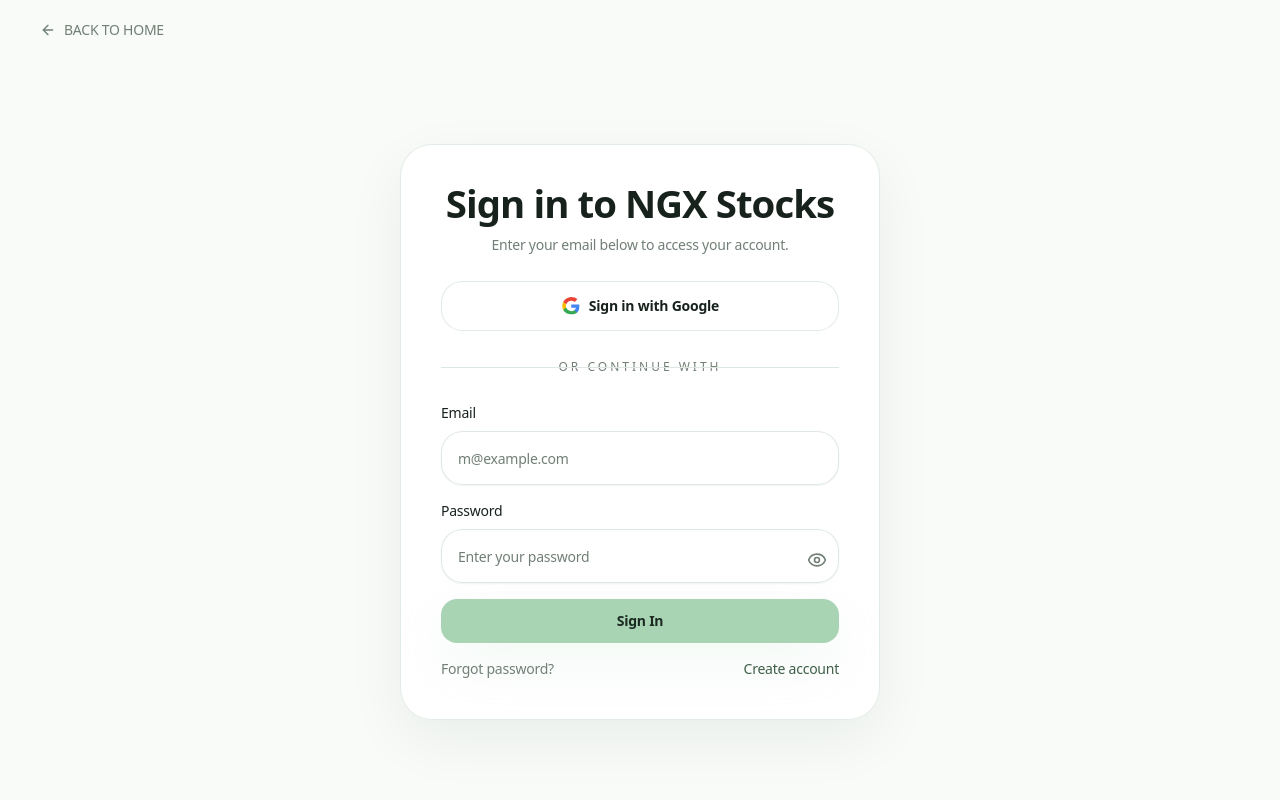
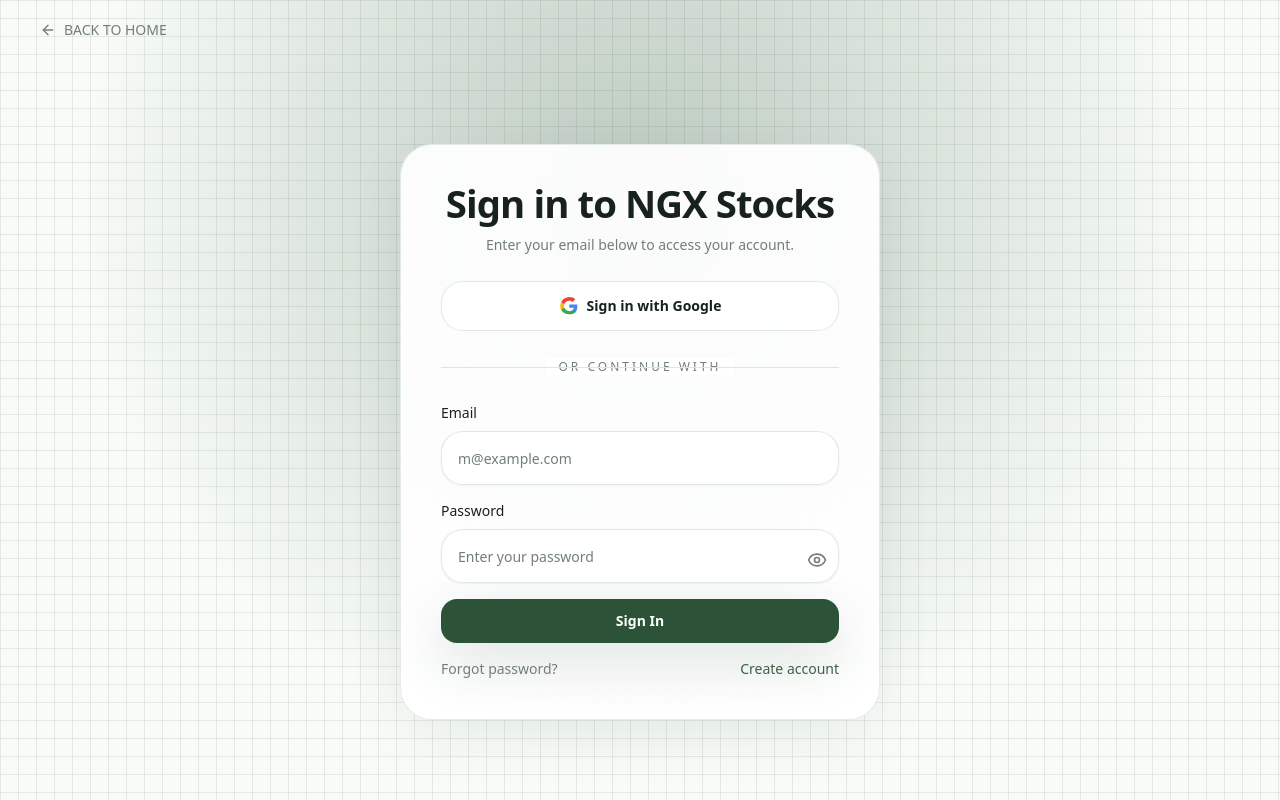
Before and after one commit to mlgeepee/NGX-STOCKS, a React (Vite) app: page /login in a window 1280 px wide. Built offline with nearby package versions, Linux system fonts and the light colour scheme; no server answers.

Commit message:
Add background gradient to the page

```diff
--- a/pages/Login.jsx
+++ b/pages/Login.jsx
@@ -115,7 +115,7 @@ export default function Login() {
   };
 
   return (
-    <div className="flex flex-col min-h-screen bg-background text-foreground">
+    <div className="flex flex-col min-h-screen text-foreground">
       <BackgroundGradient />
       {alert && (
         <Alert
@@ -220,7 +220,7 @@ export default function Login() {
 
               <button
                 type="submit"
-                className="w-full rounded-2xl bg-primary px-4 py-3 text-sm font-semibold text-primary-foreground shadow-glow transition hover:bg-primary/90 focus:outline-none focus:ring-2 focus:ring-primary/40"
+                className="w-full rounded-2xl bg-primary px-4 py-3 text-sm font-semibold text-white shadow-glow transition hover:bg-primary/90 focus:outline-none focus:ring-2 focus:ring-primary/40"
               >
                 Sign In
               </button>
--- a/pages/ResetPassword.jsx
+++ b/pages/ResetPassword.jsx
@@ -41,7 +41,7 @@ export default function ResetPassword() {
   };
 
   return (
-    <div className="flex flex-col min-h-screen bg-background text-foreground">
+    <div className="flex flex-col min-h-screen text-foreground">
       <BackgroundGradient />
       {alert && (
         <Alert
@@ -143,7 +143,7 @@ export default function ResetPassword() {
 
             <button
               type="submit"
-              className="w-full rounded-2xl bg-primary px-4 py-3 text-sm font-semibold text-primary-foreground shadow-glow transition hover:bg-primary/90 focus:outline-none focus:ring-2 focus:ring-primary/40"
+              className="w-full rounded-2xl bg-primary px-4 py-3 text-sm font-semibold text-white shadow-glow transition hover:bg-primary/90 focus:outline-none focus:ring-2 focus:ring-primary/40"
             >
               Update Password
             </button>
--- a/pages/SignUp.jsx
+++ b/pages/SignUp.jsx
@@ -54,7 +54,7 @@ export default function SignUp() {
   };
 
   return (
-    <div className="flex flex-col min-h-screen bg-background text-foreground">
+    <div className="flex flex-col min-h-screen text-foreground">
       <BackgroundGradient />
       {alert && (
         <Alert
@@ -179,7 +179,7 @@ export default function SignUp() {
 
             <button
               type="submit"
-              className="w-full rounded-2xl bg-primary px-4 py-3 text-sm font-semibold text-primary-foreground shadow-glow transition hover:bg-primary/90 focus:outline-none focus:ring-2 focus:ring-primary/40"
+              className="w-full rounded-2xl bg-primary px-4 py-3 text-sm font-semibold text-white shadow-glow transition hover:bg-primary/90 focus:outline-none focus:ring-2 focus:ring-primary/40"
             >
               Create account
             </button>
--- /dev/null
+++ b/src/App.css
@@ -0,0 +1,113 @@
+:root {
+  --card: #f8f5f0;
+  --ring: #2e7d32;
+  --input: #e0d6c9;
+  --muted: #f0e9e0;
+  --accent: #c8e6c9;
+  --border: #e0d6c9;
+  --radius: 0.5rem;
+  --chart-1: #4caf50;
+  --chart-2: #388e3c;
+  --chart-3: #2e7d32;
+  --chart-4: #1b5e20;
+  --chart-5: #0a1f0c;
+  --popover: #f8f5f0;
+  --primary: #2e7d32;
+  --sidebar: #f0e9e0;
+  --font-mono: Source Code Pro, monospace;
+  --font-sans: Montserrat, sans-serif;
+  --secondary: #e8f5e9;
+  --background: #f8f5f0;
+  --font-serif: Merriweather, serif;
+  --foreground: #3e2723;
+  --destructive: #c62828;
+  --sidebar-ring: #2e7d32;
+  --sidebar-accent: #c8e6c9;
+  --sidebar-border: #e0d6c9;
+  --card-foreground: #3e2723;
+  --sidebar-primary: #2e7d32;
+  --muted-foreground: #6d4c41;
+  --accent-foreground: #1b5e20;
+  --popover-foreground: #3e2723;
+  --primary-foreground: #ffffff;
+  --sidebar-foreground: #3e2723;
+  --secondary-foreground: #1b5e20;
+  --destructive-foreground: #ffffff;
+  --sidebar-accent-foreground: #1b5e20;
+  --sidebar-primary-foreground: #ffffff;
+}
+
+.dark {
+  --card: #2d3a2e;
+  --ring: #4caf50;
+  --input: #3e4a3d;
+  --muted: #2d3a2e;
+  --accent: #388e3c;
+  --border: #3e4a3d;
+  --radius: 0.5rem;
+  --chart-1: #81c784;
+  --chart-2: #66bb6a;
+  --chart-3: #4caf50;
+  --chart-4: #43a047;
+  --chart-5: #388e3c;
+  --popover: #2d3a2e;
+  --primary: #4caf50;
+  --sidebar: #1c2a1f;
+  --secondary: #3e4a3d;
+  --background: #1c2a1f;
+  --foreground: #f0ebe5;
+  --destructive: #c62828;
+  --sidebar-ring: #4caf50;
+  --sidebar-accent: #388e3c;
+  --sidebar-border: #3e4a3d;
+  --card-foreground: #f0ebe5;
+  --sidebar-primary: #4caf50;
+  --muted-foreground: #d7cfc4;
+  --accent-foreground: #f0ebe5;
+  --popover-foreground: #f0ebe5;
+  --primary-foreground: #0a1f0c;
+  --sidebar-foreground: #f0ebe5;
+  --secondary-foreground: #d7e0d6;
+  --destructive-foreground: #f0ebe5;
+  --sidebar-accent-foreground: #f0ebe5;
+  --sidebar-primary-foreground: #0a1f0c;
+}
+
+@theme inline {
+  --color-card: var(--card);
+  --color-ring: var(--ring);
+  --color-input: var(--input);
+  --color-muted: var(--muted);
+  --color-accent: var(--accent);
+  --color-border: var(--border);
+  --color-radius: var(--radius);
+  --color-chart-1: var(--chart-1);
+  --color-chart-2: var(--chart-2);
+  --color-chart-3: var(--chart-3);
+  --color-chart-4: var(--chart-4);
+  --color-chart-5: var(--chart-5);
+  --color-popover: var(--popover);
+  --color-primary: var(--primary);
+  --color-sidebar: var(--sidebar);
+  --color-font-mono: var(--font-mono);
+  --color-font-sans: var(--font-sans);
+  --color-secondary: var(--secondary);
+  --color-background: var(--background);
+  --color-font-serif: var(--font-serif);
+  --color-foreground: var(--foreground);
+  --color-destructive: var(--destructive);
+  --color-sidebar-ring: var(--sidebar-ring);
+  --color-sidebar-accent: var(--sidebar-accent);
+  --color-sidebar-border: var(--sidebar-border);
+  --color-card-foreground: var(--card-foreground);
+  --color-sidebar-primary: var(--sidebar-primary);
+  --color-muted-foreground: var(--muted-foreground);
+  --color-accent-foreground: var(--accent-foreground);
+  --color-popover-foreground: var(--popover-foreground);
+  --color-primary-foreground: var(--primary-foreground);
+  --color-sidebar-foreground: var(--sidebar-foreground);
+  --color-secondary-foreground: var(--secondary-foreground);
+  --color-destructive-foreground: var(--destructive-foreground);
+  --color-sidebar-accent-foreground: var(--sidebar-accent-foreground);
+  --color-sidebar-primary-foreground: var(--sidebar-primary-foreground);
+}
--- a/src/index.css
+++ b/src/index.css
@@ -10,8 +10,10 @@
     --card-foreground: 24 34 29;
     --popover: 255 255 255;
     --popover-foreground: 24 34 29;
-    --primary: 0.8298 0.0642 153.2899;
-    --primary-foreground: 28 42 34;
+    /* --primary: 0.8298 0.0642 153.2899; */
+    --primary: 40.5% 0.0642 152.6;
+    /* --primary-foreground: 28 42 34; */
+    --primary-foreground: 255, 255, 255;
     --secondary: 240 245 241;
     --secondary-foreground: 42 58 49;
     --muted: 244 248 244;
@@ -32,7 +34,8 @@
     --card-foreground: 230 236 231;
     --popover: 16 23 19;
     --popover-foreground: 230 236 231;
-    --primary: 0.8298 0.0642 153.2899;
+    /* --primary: 0.8298 0.0642 153.2899; */
+    --primary: 0.6282 0.1499 133.4853;
     --primary-foreground: 28 42 34;
     --secondary: 21 31 26;
     --secondary-foreground: 219 226 220;
@@ -56,29 +59,37 @@
     scroll-behavior: smooth;
   }
 
-  body {
+  /* body {
     @apply bg-background font-sans text-foreground antialiased transition-colors;
     background-image:
-      linear-gradient(
-        180deg,
-        rgb(var(--background)) 0%,
-        rgb(245 249 245) 100%
+      linear-gradient(180deg, rgb(var(--background)) 0%, rgb(245 249 245) 100%),
+      radial-gradient(
+        circle at top left,
+        oklch(var(--primary) / 0.12),
+        transparent 28%
       ),
-      radial-gradient(circle at top left, oklch(var(--primary) / 0.12), transparent 28%),
-      radial-gradient(circle at bottom right, oklch(var(--primary) / 0.06), transparent 24%);
+      radial-gradient(
+        circle at bottom right,
+        oklch(var(--primary) / 0.06),
+        transparent 24%
+      );
     letter-spacing: -0.015em;
     min-height: 100vh;
-  }
+  }  */
 
   .dark body {
     background-image:
-      linear-gradient(
-        180deg,
-        rgb(var(--background)) 0%,
-        rgb(12 20 15) 100%
+      linear-gradient(180deg, rgb(var(--background)) 0%, rgb(12 20 15) 100%),
+      radial-gradient(
+        circle at top left,
+        oklch(var(--primary) / 0.13),
+        transparent 24%
       ),
-      radial-gradient(circle at top left, oklch(var(--primary) / 0.13), transparent 24%),
-      radial-gradient(circle at bottom right, oklch(var(--primary) / 0.07), transparent 20%);
+      radial-gradient(
+        circle at bottom right,
+        oklch(var(--primary) / 0.07),
+        transparent 20%
+      );
   }
 
   button,
```
